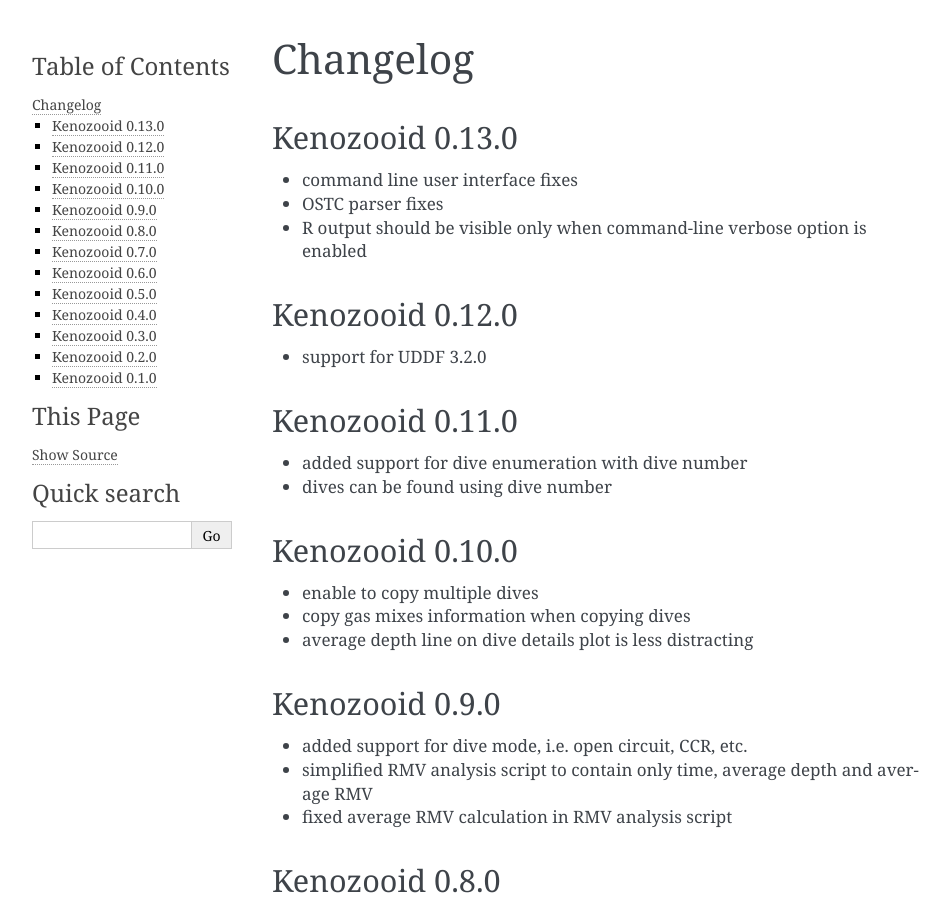
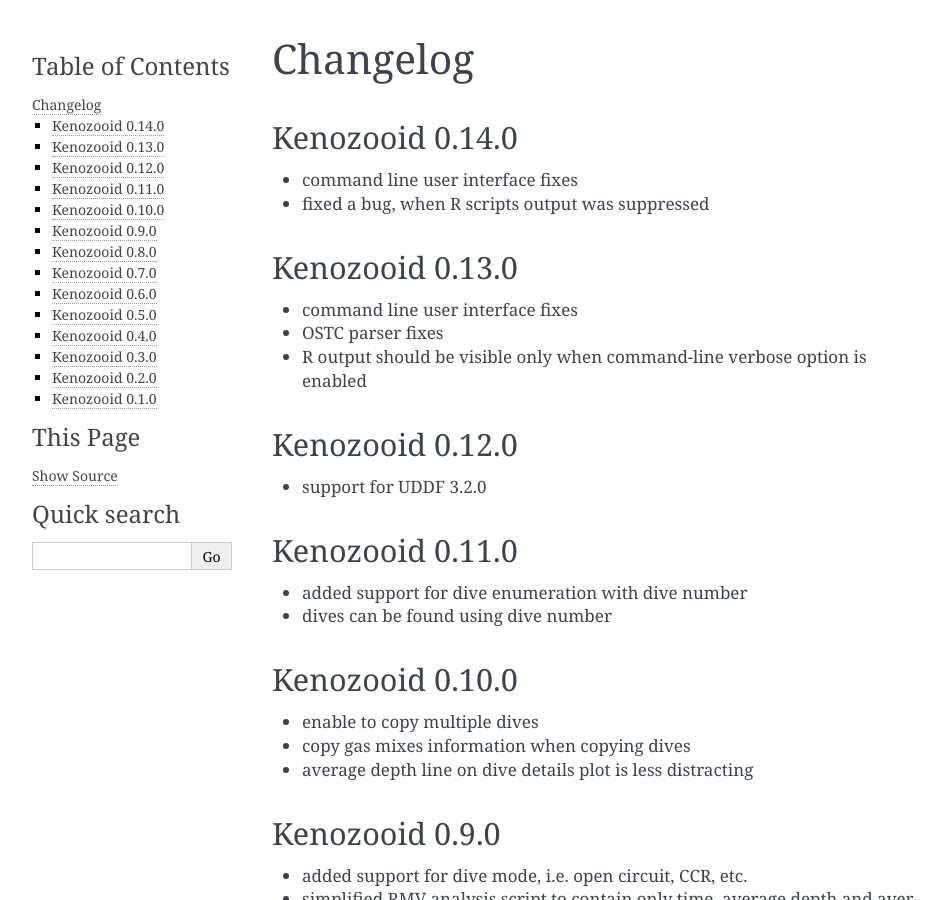
Before and after one commit to gitGNU/gnu_kenozooid, a Sphinx documentation site: the page built from doc/user/changelog.rst, in a window 1280 px wide and 900 px high. Shown: the whole window, without its empty margins (148-1098 px from the left). Built offline with Sphinx 7.4.7, drawn with Linux system fonts in a browser that asks for light colours.

Commit message:
- changelog updates for ver. 0.14.0

```diff
--- a/doc/user/changelog.rst
+++ b/doc/user/changelog.rst
@@ -1,5 +1,10 @@
 Changelog
 =========
+Kenozooid 0.14.0
+----------------
+- command line user interface fixes
+- fixed a bug, when R scripts output was suppressed
+
 Kenozooid 0.13.0
 ----------------
 - command line user interface fixes
```
